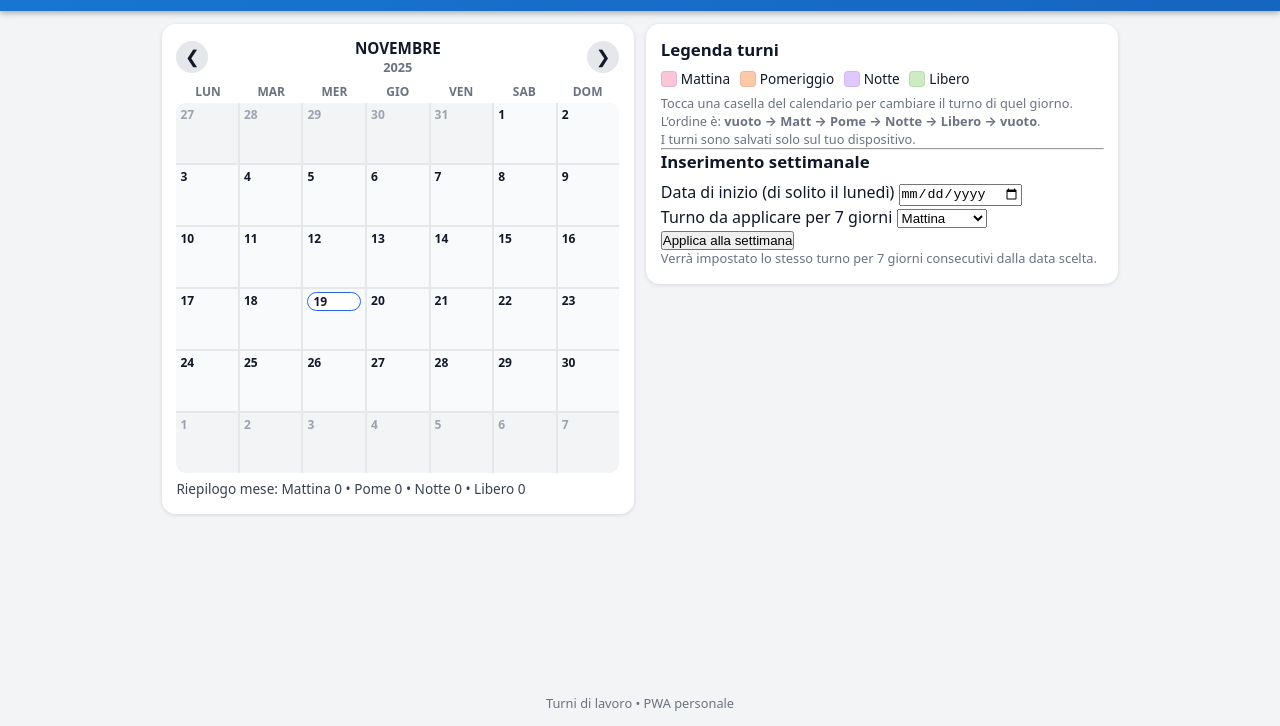
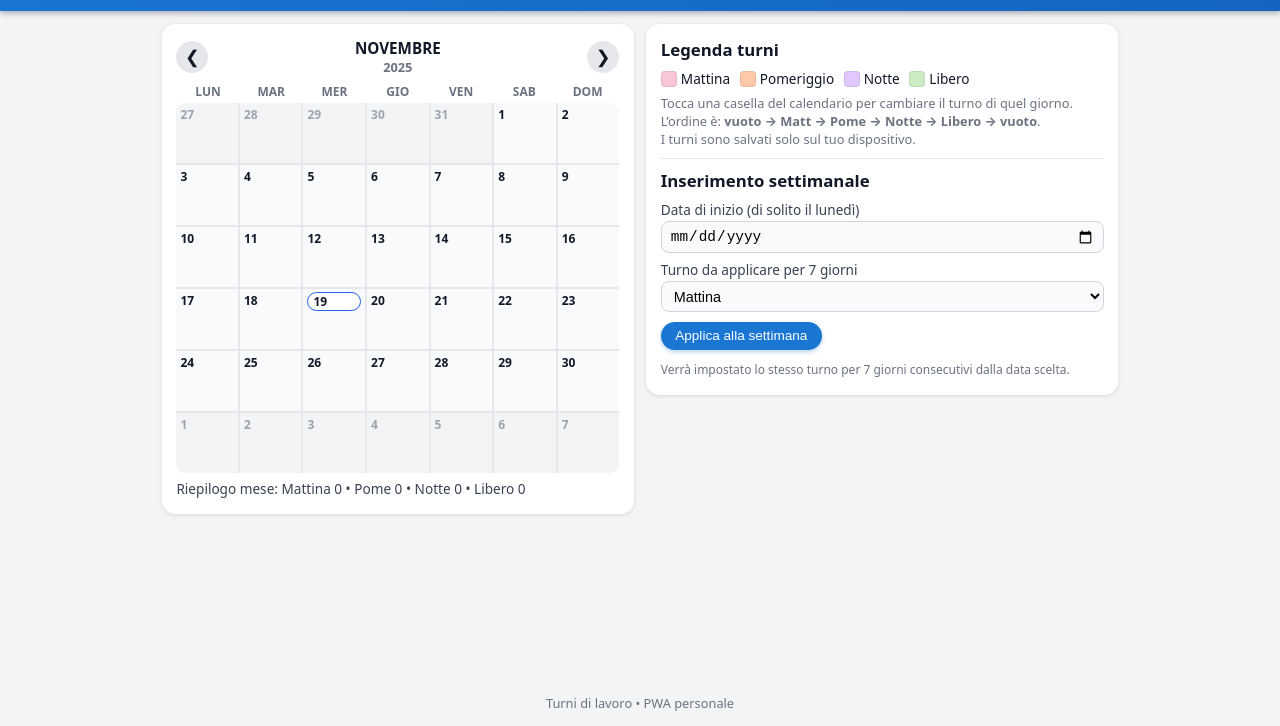
Before and after one commit to vocidicassinoprotonme-hash/turni-lavoro-pwa, a plain HTML site: page index.html in a window 1280 px wide. Shown: the part 74-800 px from the top of the page. Drawn offline with Linux system fonts and the light colour scheme.

Commit message:
Update styles.css

```diff
--- a/styles.css
+++ b/styles.css
@@ -225,10 +225,92 @@ body {
   background: #cdecc4;
 }
 
+/* Form inserimento settimanale */
+
+.week-form {
+  margin-top: 0.4rem;
+  display: flex;
+  flex-direction: column;
+  gap: 0.45rem;
+}
+
+.week-form-row {
+  display: flex;
+  flex-direction: column;
+  gap: 0.15rem;
+  font-size: 0.85rem;
+}
+
+.week-form-row label {
+  color: #374151;
+}
+
+.week-form-row input,
+.week-form-row select {
+  padding: 0.35rem 0.5rem;
+  border-radius: 0.5rem;
+  border: 1px solid #d1d5db;
+  font-size: 0.9rem;
+  outline: none;
+  background: #f9fafb;
+}
+
+.week-form-row input:focus,
+.week-form-row select:focus {
+  border-color: #2563eb;
+  box-shadow: 0 0 0 2px rgba(37, 99, 235, 0.15);
+  background: #ffffff;
+}
+
+.week-form-actions {
+  margin-top: 0.15rem;
+}
+
+/* Bottoni generici */
+
+.btn {
+  border: none;
+  border-radius: 999px;
+  padding: 0.4rem 0.9rem;
+  font-size: 0.85rem;
+  cursor: pointer;
+  display: inline-flex;
+  align-items: center;
+  justify-content: center;
+  gap: 0.25rem;
+  transition: transform 0.08s, box-shadow 0.08s, background-color 0.08s;
+}
+
+.btn.primary {
+  background: #1976d2;
+  color: #ffffff;
+  box-shadow: 0 2px 4px rgba(25, 118, 210, 0.3);
+}
+
+.btn.primary:hover {
+  background: #1565c0;
+}
+
+.btn:active {
+  transform: translateY(1px);
+  box-shadow: none;
+}
+
 .info-text {
   font-size: 0.8rem;
   color: #6b7280;
   line-height: 1.4;
+  margin-top: 0.3rem;
+}
+
+.info-text.small {
+  font-size: 0.75rem;
+}
+
+.divider {
+  border: none;
+  border-top: 1px solid #e5e7eb;
+  margin: 0.6rem 0;
 }
 
 .app-footer {
```
